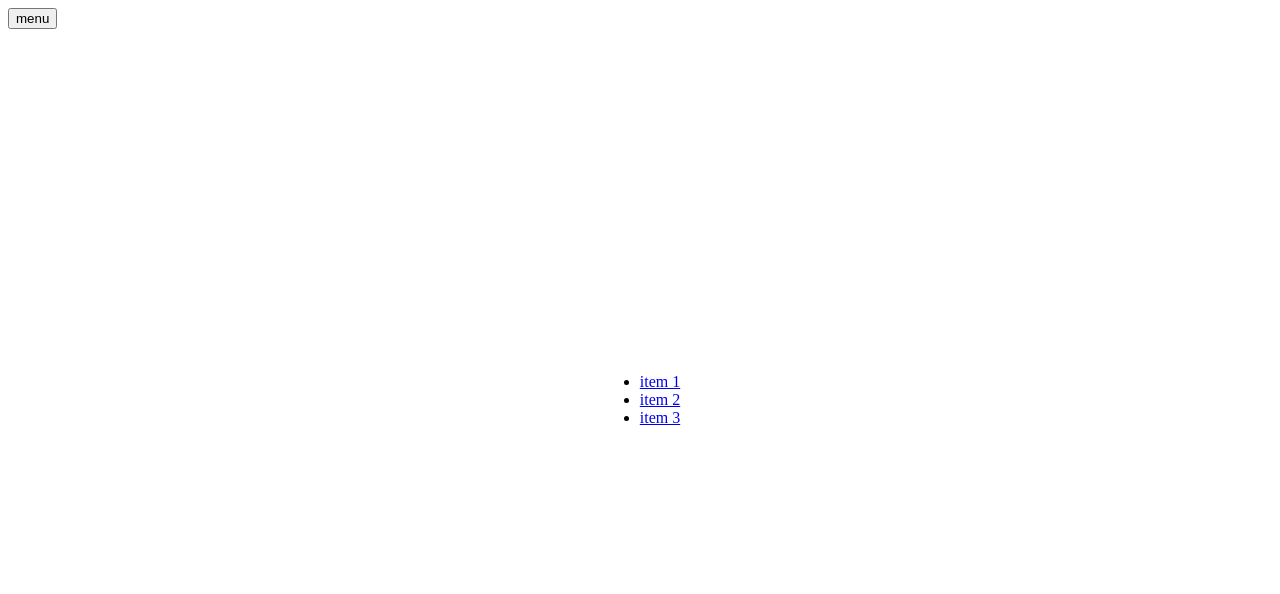
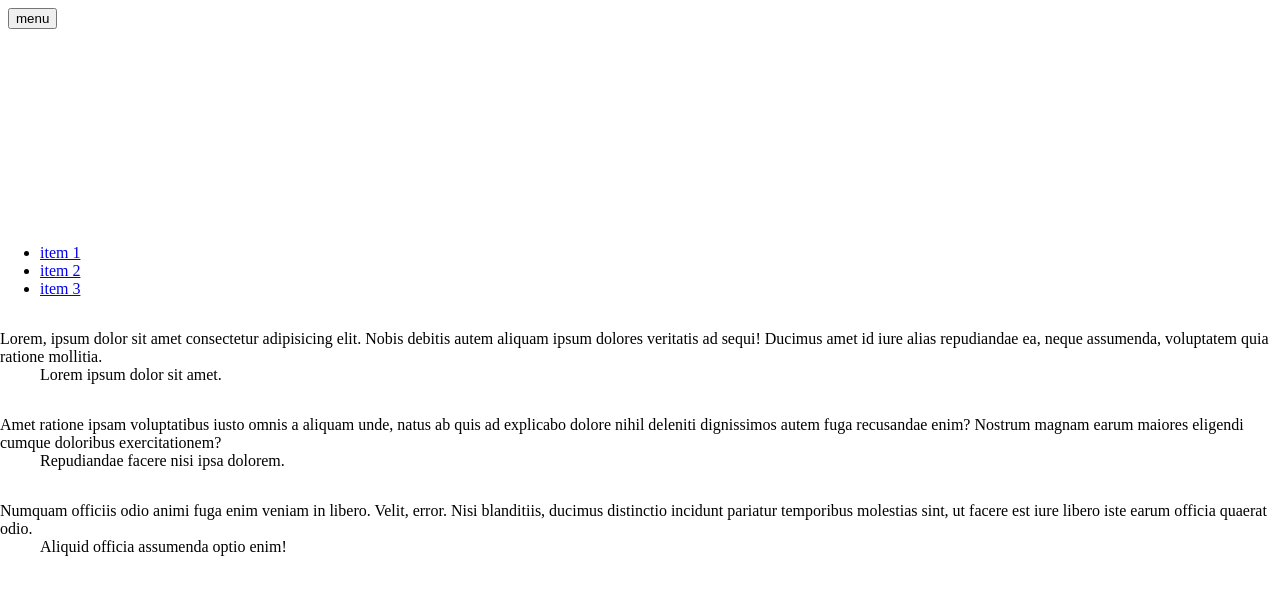
Before and after one commit to MMI-SAE-105/2023-r113-tp2-menu-alpinejs-poilbois-marco, a plain HTML site: page index.html in a window 1280 px wide. Both pictures are taken after a click on the button "menu". Drawn offline with nearby package versions, Linux system fonts and the light colour scheme.

Commit message:
raccourci accordéon

```diff
--- a/index.html
+++ b/index.html
@@ -49,6 +49,19 @@
           <li><a href="#">item 2</a></li>
           <li><a href="#">item 3</a></li>
         </ul>
+
+        <dl>
+          <dt>Lorem, ipsum dolor sit amet consectetur adipisicing elit. Nobis debitis autem aliquam ipsum dolores veritatis ad sequi! Ducimus amet id iure alias repudiandae ea, neque assumenda, voluptatem quia ratione mollitia.</dt>
+          <dd>Lorem ipsum dolor sit amet.</dd>
+        </dl>
+        <dl>
+          <dt>Amet ratione ipsam voluptatibus iusto omnis a aliquam unde, natus ab quis ad explicabo dolore nihil deleniti dignissimos autem fuga recusandae enim? Nostrum magnam earum maiores eligendi cumque doloribus exercitationem?</dt>
+          <dd>Repudiandae facere nisi ipsa dolorem.</dd>
+        </dl>
+        <dl>
+          <dt>Numquam officiis odio animi fuga enim veniam in libero. Velit, error. Nisi blanditiis, ducimus distinctio incidunt pariatur temporibus molestias sint, ut facere est iure libero iste earum officia quaerat odio.</dt>
+          <dd>Aliquid officia assumenda optio enim!</dd>
+        </dl>
       </nav>
     </header>
     <!-- h2>lorem2^p>lorem -->
```
